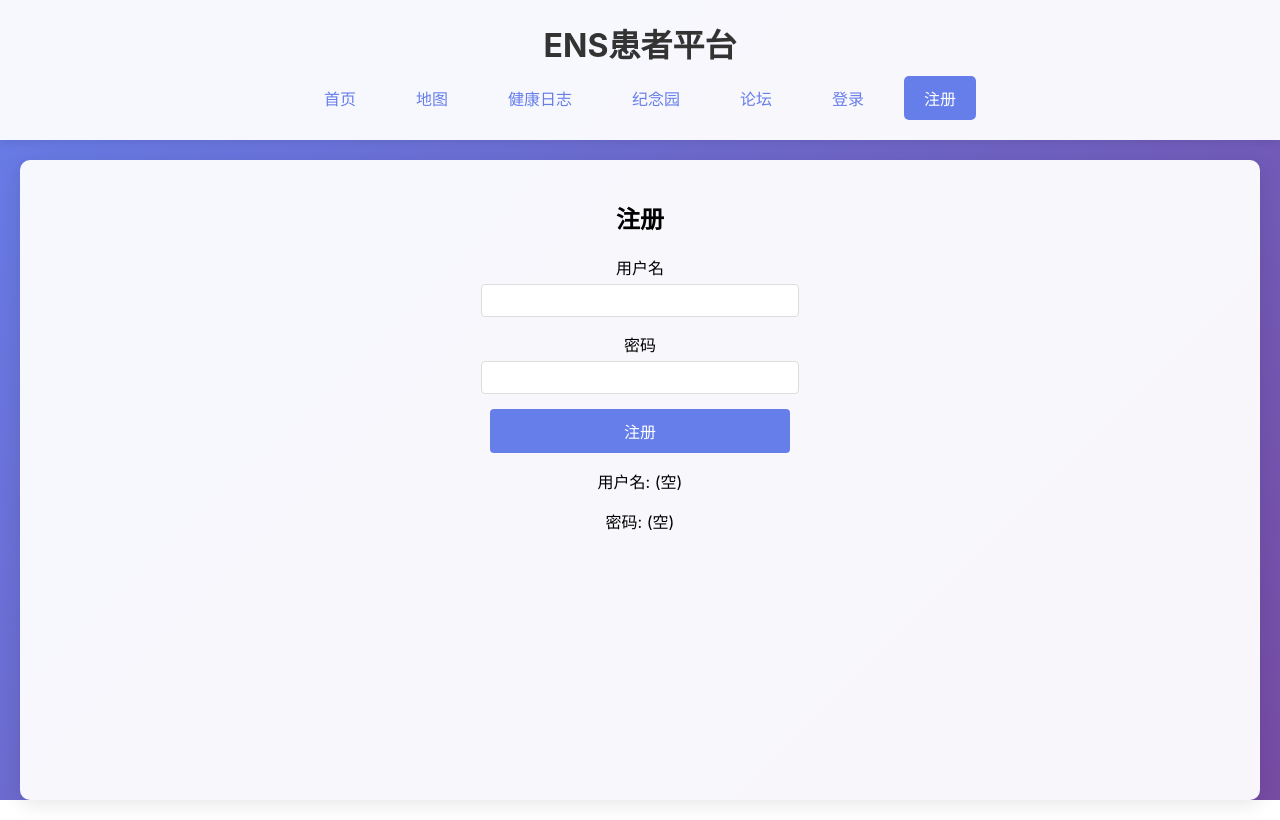
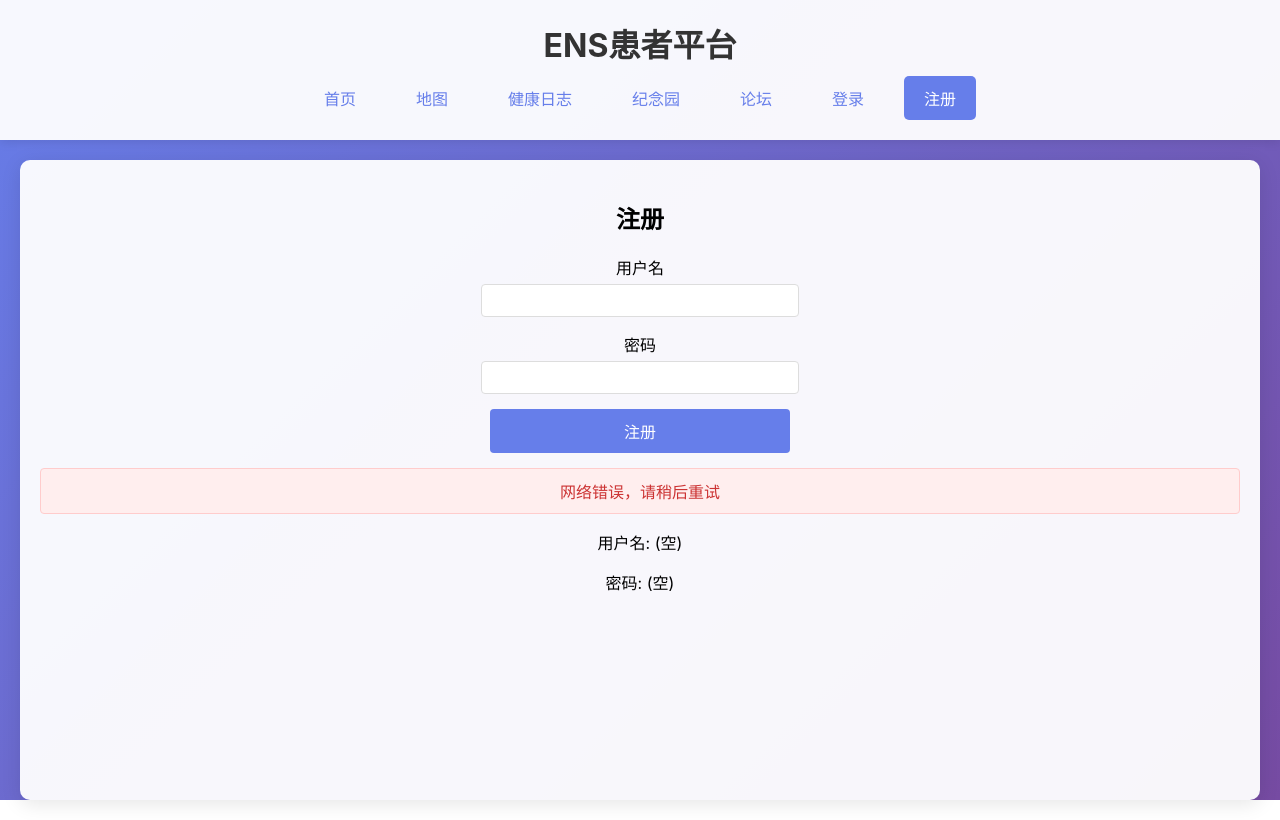
Before and after one commit to Tommytian993/ens-help.org, a React (Create React App) app in the folder frontend/: page /register in a window 1280 px wide. Both pictures are taken after a click on the button "注册". Built offline with nearby package versions, Linux system fonts and the light colour scheme; no server answers.

Commit message:
feat: add error message display for registration failures

```diff
--- a/frontend/src/pages/RegisterPage.tsx
+++ b/frontend/src/pages/RegisterPage.tsx
@@ -8,6 +8,10 @@ const RegisterPage = () => {
   const [username, setUsername] = useState("");
   // password: 存储用户输入的密码
   const [password, setPassword] = useState("");
+  // 第七步：添加错误状态管理
+  // errorMessage: 存储错误信息（比如"用户名已存在"）
+  // 初始值为 null（表示没有错误）
+  const [errorMessage, setErrorMessage] = useState<string | null>(null);
 
   return (
     <div>
@@ -61,7 +65,10 @@ const RegisterPage = () => {
       <button
         type="button"
         onClick={async () => {
-          // 第六步：调用注册 API
+          // 调用注册 API
+          // 先清除之前的错误信息
+          setErrorMessage(null);
+
           try {
             // 调用 register 函数，传入用户名和密码
             // await 表示等待异步操作完成
@@ -70,16 +77,19 @@ const RegisterPage = () => {
             // 如果注册成功（result.success === true）
             if (result.success) {
               console.log("注册成功！", result.user);
+              // 清除错误信息
+              setErrorMessage(null);
               // TODO: 后续会添加跳转到登录页面或保存用户信息的逻辑
             } else {
-              // 如果注册失败
-              console.log("注册失败：", result.message);
-              // TODO: 后续会添加显示错误提示的逻辑
+              // 如果注册失败，设置错误信息
+              setErrorMessage(result.message || "注册失败，请重试");
             }
           } catch (error: any) {
             // 如果请求出错（比如网络错误、服务器错误等）
-            console.error("注册出错：", error);
-            // TODO: 后续会添加显示错误提示的逻辑
+            // 设置错误信息
+            setErrorMessage(
+              error.response?.data?.message || "网络错误，请稍后重试"
+            );
           }
         }}
         style={{
@@ -96,6 +106,23 @@ const RegisterPage = () => {
         注册
       </button>
 
+      {/* 第七步：显示错误信息 */}
+      {/* 如果 errorMessage 不为空，显示错误提示 */}
+      {errorMessage && (
+        <div
+          style={{
+            marginTop: "15px",
+            padding: "10px",
+            backgroundColor: "#fee",
+            color: "#c33",
+            border: "1px solid #fcc",
+            borderRadius: "4px",
+          }}
+        >
+          {errorMessage}
+        </div>
+      )}
+
       <p>用户名: {username || "(空)"}</p>
       <p>密码: {password ? "***" : "(空)"}</p>
     </div>
```
